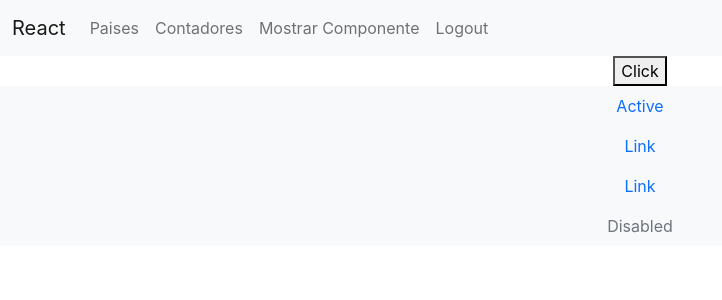
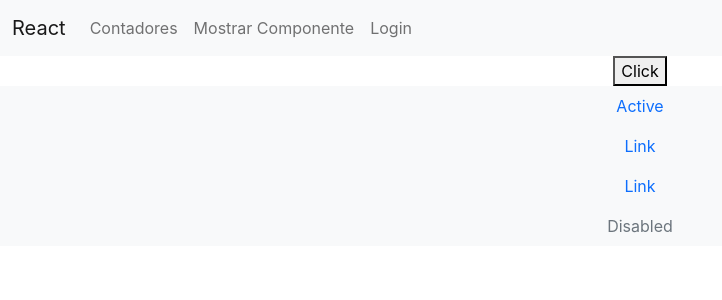
Before and after one commit to cristiangutierrezdev/devf-master-coding-gen-4, a React (Create React App) app in the folder gen-4-app/: page /mostrar-componente in a window 1280 px wide. Shown: the top 300 px of the page, without its empty margins (0-722 px from the left). Built offline with nearby package versions, Linux system fonts and the light colour scheme; sample sign-in values are in the browser's storage.

Commit message:
Agregando Clase de React Context

```diff
--- a/gen-4-app/src/components/Navbar.js
+++ b/gen-4-app/src/components/Navbar.js
@@ -1,25 +1,27 @@
-import React from 'react';
-import { Link, useHistory } from 'react-router-dom';
+import React, { useContext } from 'react';
+import { Link } from 'react-router-dom';
 
 import { loginService } from '../services/UserService';
 
+// Context
+import { AuthContext } from '../context/AuthContext';
+
 function Navbar() {
-  const browserHistory = useHistory();
+  const { setToken, token } = useContext(AuthContext);
 
   const loginAction = () => {
     const response = loginService('pepito@email.com', '123456');
 
     if (response) {
-      browserHistory.go(0);
+      setToken(response)
     } else {
       alert('Email o contrasenia incorrectos');
     }
   };
 
-  const logoutAction = ()=>{
-    sessionStorage.clear()
-    browserHistory.go(0);
-  }
+  const logoutAction = () => {
+    setToken('')
+  };
 
   return (
     <nav className='navbar navbar-expand-lg navbar-light bg-light'>
@@ -39,7 +41,7 @@ function Navbar() {
         </button>
         <div className='collapse navbar-collapse' id='navbarNav'>
           <ul className='navbar-nav'>
-            {sessionStorage.getItem('token') && (
+            {token && (
               <li className='nav-item'>
                 <Link className='nav-link' to='/paises'>
                   Paises
@@ -60,7 +62,7 @@ function Navbar() {
             </li>
 
             <li className='nav-item'>
-              {sessionStorage.getItem('token') ? (
+              {token ? (
                 <Link className='nav-link' onClick={logoutAction}>
                   Logout
                 </Link>
--- /dev/null
+++ b/gen-4-app/src/context/AuthContext.js
@@ -0,0 +1,21 @@
+import React, { createContext, useState } from 'react';
+
+// Creamos el contexto
+export const AuthContext = createContext();
+
+// Creamos el Componente Proveedor
+export const AuthProvider = (props) => {
+  const [token, setToken] = useState('');
+
+  // creamos un objeto con la data a compartir
+  const data = {
+    token,
+    setToken,
+  };
+
+  // Retornamos el Contexto creado anteriormente pero utilizando su atributo Provider
+  // Le pasamos al Componente en su atributo value la data que queremos compartir (en forma de objeto)
+  return (
+    <AuthContext.Provider value={data}>{props.children}</AuthContext.Provider>
+  );
+};
--- a/gen-4-app/src/services/UserService.js
+++ b/gen-4-app/src/services/UserService.js
@@ -6,10 +6,8 @@ const user = {
 export const loginService = (email, password)=>{
   if(user.email === email && user.password === password){
     const token = `${email}.${password}`
-
-    sessionStorage.setItem('token', token)
-    return true
+    return token
   } else {
-    return false
+    return new Error('Correo o Contraseña incorrectos ')
   }
 }
```
Also changed, not shown: gen-4-app/src/App.js (+8 -1 lines).
